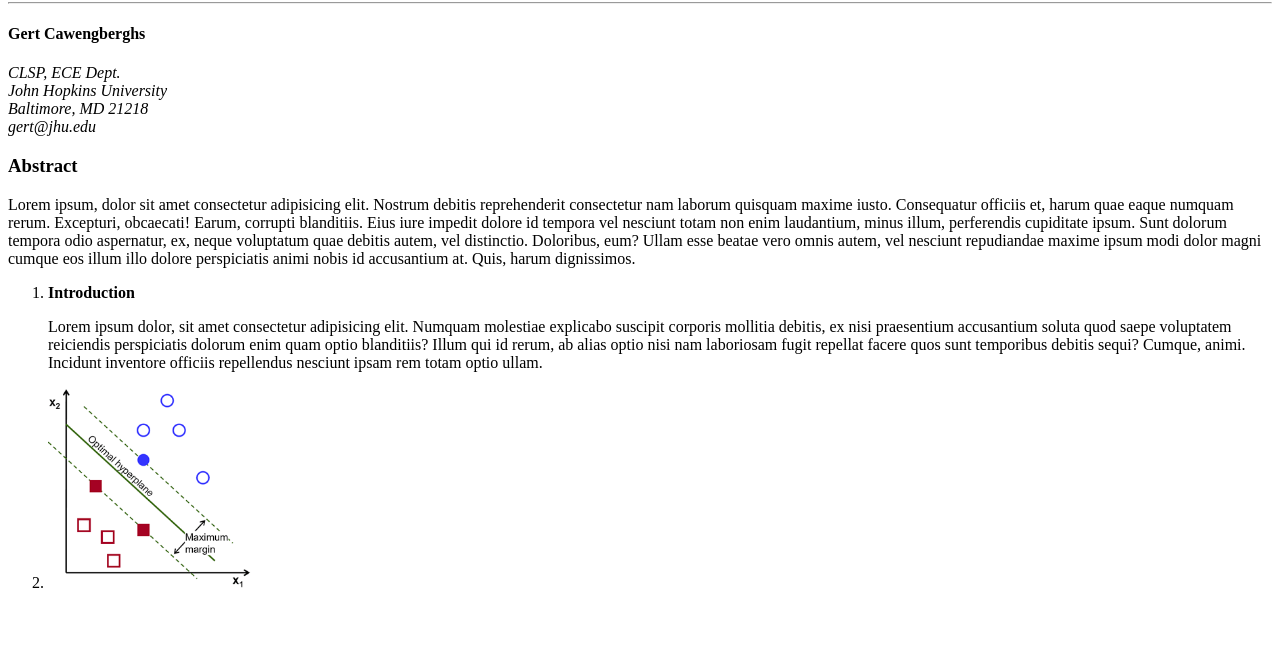
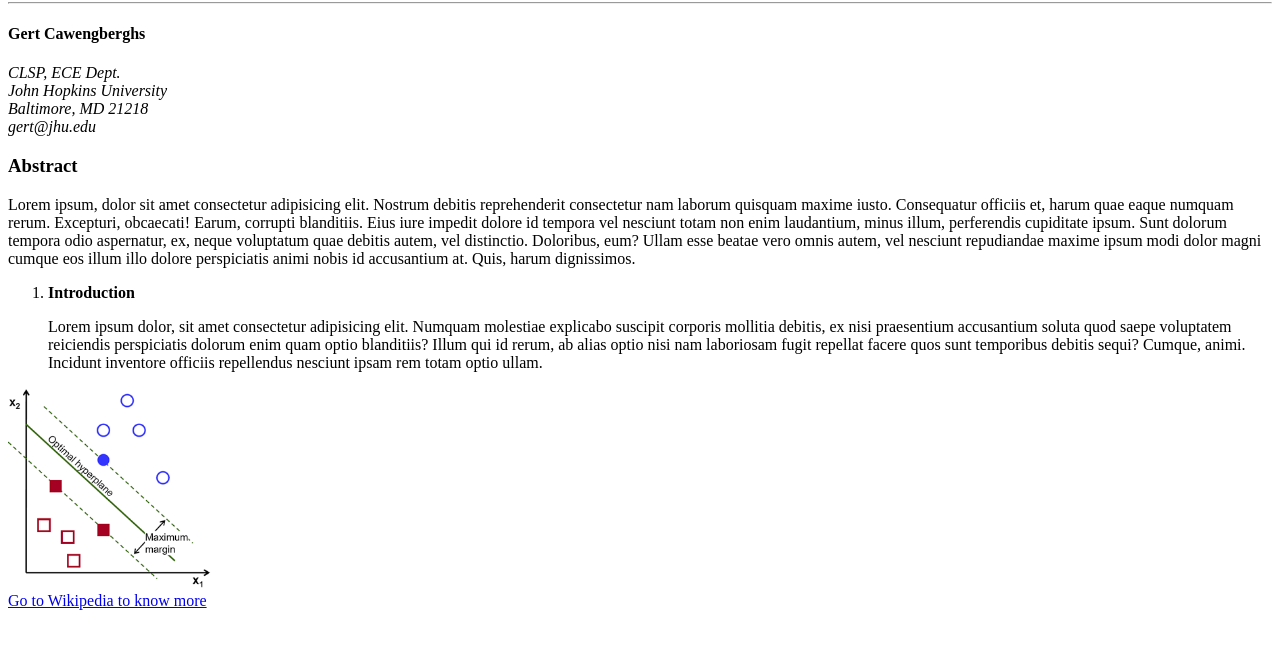
Before and after one commit to MichelaMilzoni/paper.html, a plain HTML site: page index.html in a window 1280 px wide. Shown: the part 78-726 px from the top of the page. Drawn offline with Linux system fonts and the light colour scheme.

Commit message:
edit main

```diff
--- a/index.html
+++ b/index.html
@@ -51,8 +51,18 @@
                     <p>Lorem ipsum dolor, sit amet consectetur adipisicing elit. Numquam molestiae explicabo suscipit corporis mollitia debitis, ex nisi praesentium accusantium soluta quod saepe voluptatem reiciendis perspiciatis dolorum enim quam optio blanditiis?
                     Illum qui id rerum, ab alias optio nisi nam laboriosam fugit repellat facere quos sunt temporibus debitis sequi? Cumque, animi. Incidunt inventore officiis repellendus nesciunt ipsam rem totam optio ullam.</p>
                 </li>
-                <li>
-                    <img src="./img/optimal-hyperplane.png" alt="Immagine grafico" height="200">
-                </li>
             </ol>
         </div>
+
+        <!-- IMMAGINE -->
+         <div class="image">
+            <img src="./img/optimal-hyperplane.png" alt="Immagine grafico" height="200">
+         </div>
+
+         <!--LINK-->
+        <div class="link">
+            <a href="https://it.wikipedia.org/wiki/Pagina_principale">Go to Wikipedia to know more</a>
+        </div>
+    </main>
+</body>
+</html>
```
